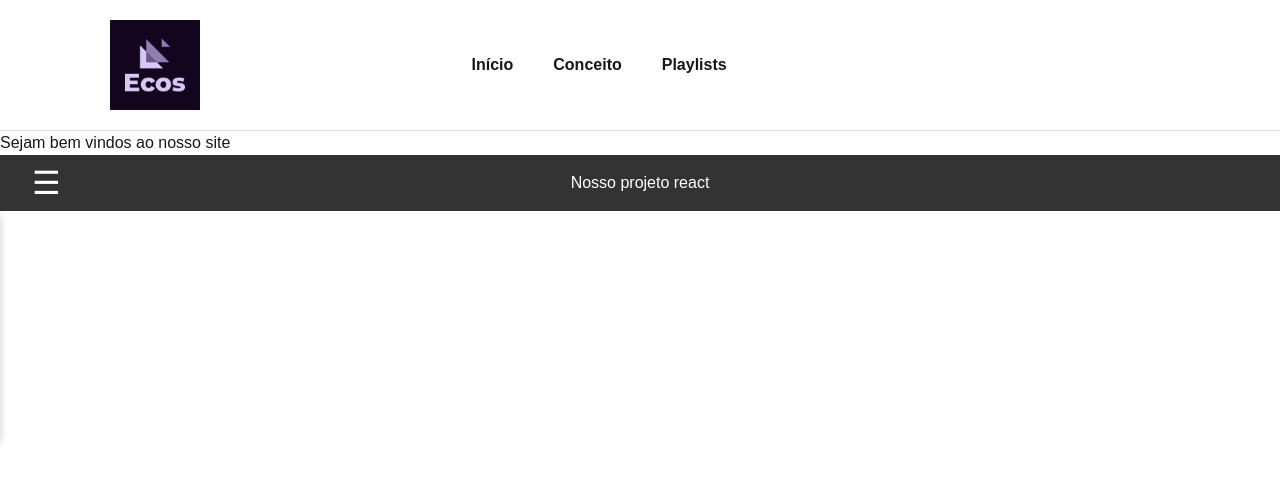
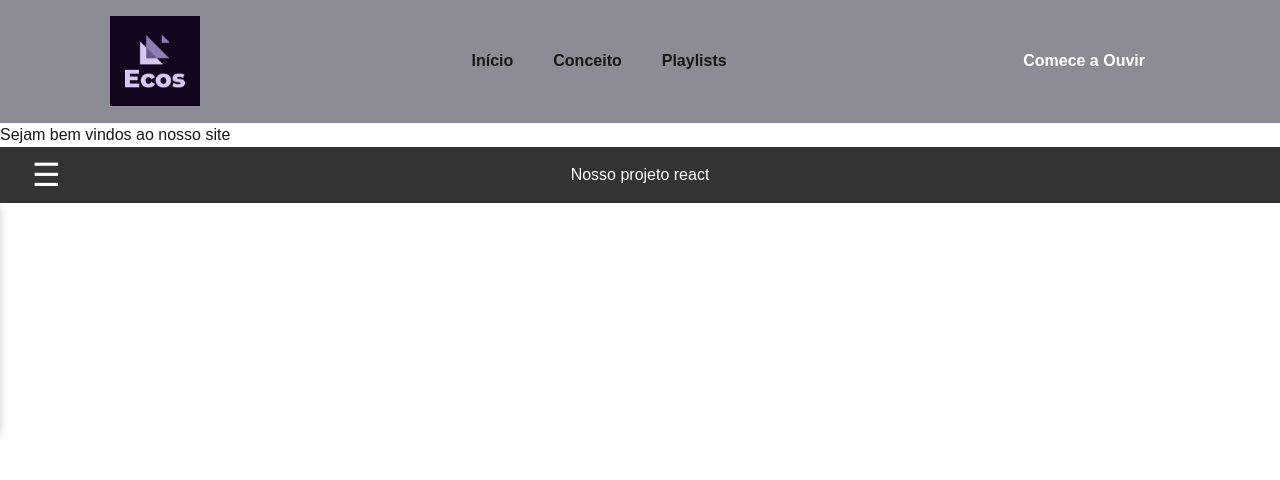
Before and after one commit to Pedroza1308/Projeto-PWM, a Next.js app in the folder projeto-pwm/: page / in a window 1280 px wide. Shown: the top 480 px of the page. Built offline with nearby package versions, Linux system fonts and the light colour scheme.

Commit message:
refactor: remover arquivo page.jsx e ajustar estilo da Navbar

```diff
--- a/projeto-pwm/src/app/page.jsx
+++ /dev/null
@@ -1,35 +0,0 @@
-import Image from "next/image";
-import Header from './components/Header';
-import './globals.css';
-
-
-export default function Home() {
-  return (
-    <div>
-      <Header />
-        <main>
-          <section id="home">
-
-          </section>
-
-
-          <section id="conteudo">
-
-          </section>
-
-
-          <section id="mais conteudo">
-
-          </section>
-
-
-          <section id ="fim">
-
-
-          </section>
-
-
-        </main>
-    </div>
-  );
-}
--- a/projeto-pwm/src/components/Navbar.jsx
+++ b/projeto-pwm/src/components/Navbar.jsx
@@ -15,27 +15,19 @@ const Navbar = () => {
 
         <Link href="/" className={styles.logo}>
           <Image
-
-
             src="/assets/logo-ecos.png"
-
+            alt="Logo Ecos"
             width={90}
             height={36}
             priority
           />
         </Link>
 
-        <nav className={styles.navLinks}>
+         <nav className={styles.navLinks}>
           <ul>
-            <li>
-              <Link href="/">Início</Link>
-            </li>
-            <li>
-              <Link href="/conceito">Conceito</Link>
-            </li>
-            <li>
-              <Link href="/playlists">Playlists</Link>
-            </li>
+            <li><Link href="/">Início</Link></li>
+            <li><Link href="/conceito">Conceito</Link></li>
+            <li><Link href="/playlists">Playlists</Link></li>
           </ul>
         </nav>
 
--- a/projeto-pwm/src/components/Navbar.module.css
+++ b/projeto-pwm/src/components/Navbar.module.css
@@ -1,9 +1,13 @@
 
 
 .navbar {
-    background-color: var(--bg-color);
-    padding: 20px 0;
-    border-bottom: 1px solid #ddd;
+    width: 100%;
+    padding: 1rem 2rem;
+    background-color: rgba(26, 26, 46, 0.5);
+    backdrop-filter: blur(10px); /* efeito de vidro fosco */
+    border-bottom: 1px solid rgba(154, 136, 196, 0.2);
+
+    /*navbar fixa no topo */
     position: sticky;
     top: 0;
     z-index: 1000;
```
